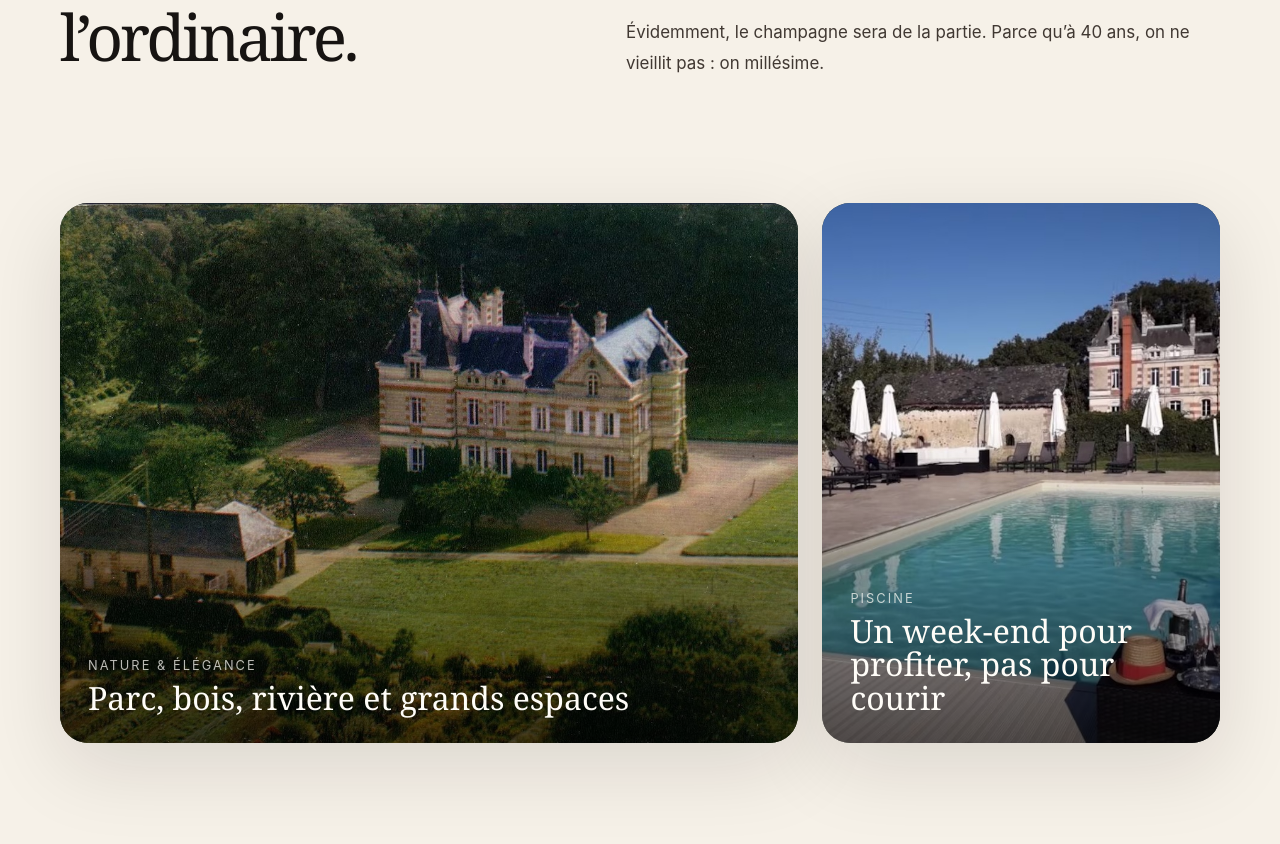
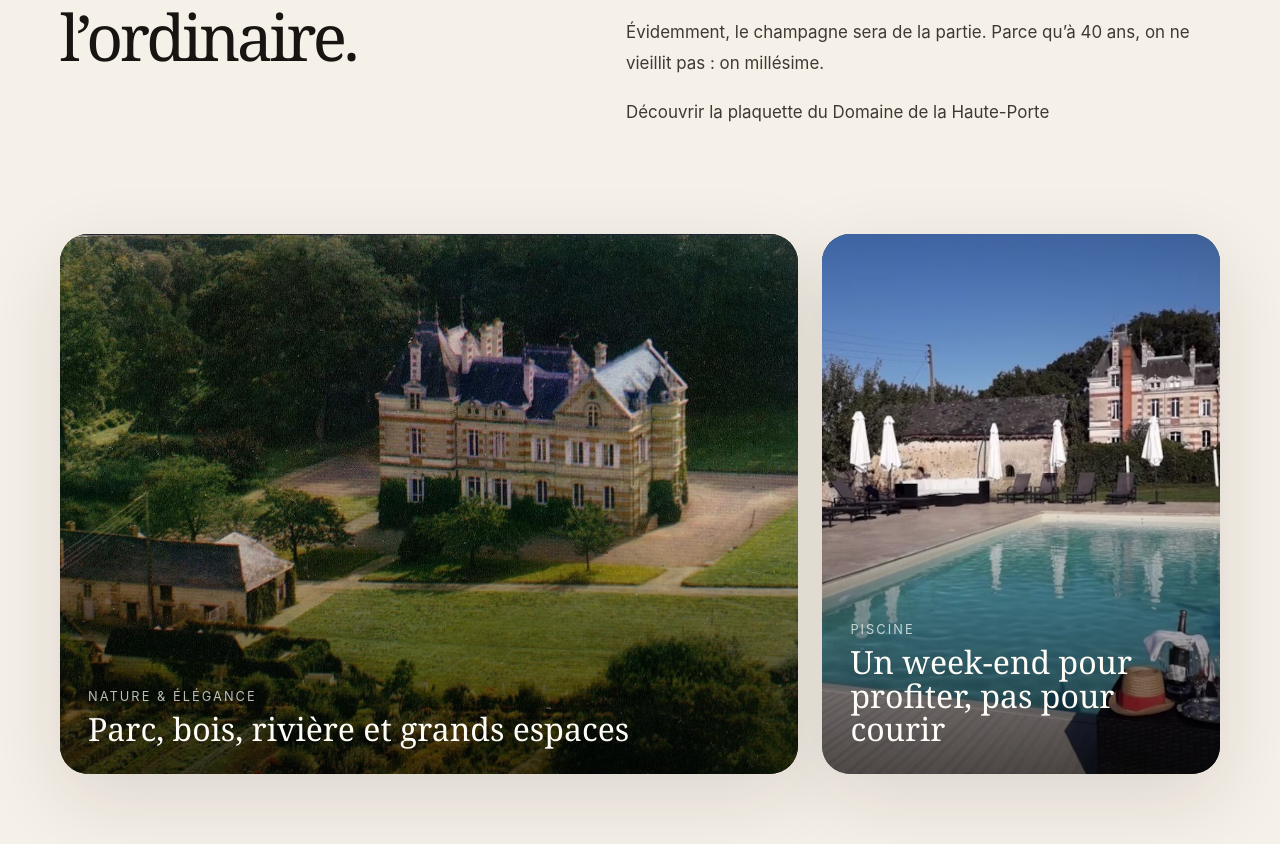
Before and after one commit to nairodx77-star/Anniversaire-chateau, a React (Vite) app: page / in a window 1280 px wide. Shown: the part 1178-2022 px from the top of the page. Built offline with nearby package versions, Linux system fonts and the light colour scheme; no server answers; the database is empty.

Commit message:
Update App.jsx

```diff
--- a/src/App.jsx
+++ b/src/App.jsx
@@ -327,7 +327,7 @@ export default function App() {
               <h2>Une belle demeure pour un week-end qui sort de l’ordinaire.</h2>
             </div>
 
-           <div className="text-block">
+          <div className="text-block">
   <p>
     Pour nos 40 ans, on avait deux options : accepter dignement le temps
     qui passe… ou privatiser un château du XIXe siècle pour faire comme
@@ -346,6 +346,15 @@ export default function App() {
     Évidemment, le champagne sera de la partie. Parce qu’à 40 ans, on ne
     vieillit pas : on millésime.
   </p>
+
+  <a
+    className="domain-pdf-link"
+    href="https://domainedelahauteporte.com/pages-plaquettes/Plaquette%20locaton%20saisonni%C3%A8re%20HP..pdf"
+    target="_blank"
+    rel="noreferrer"
+  >
+    Découvrir la plaquette du Domaine de la Haute-Porte
+  </a>
 </div>
           </div>
         </section>
```
